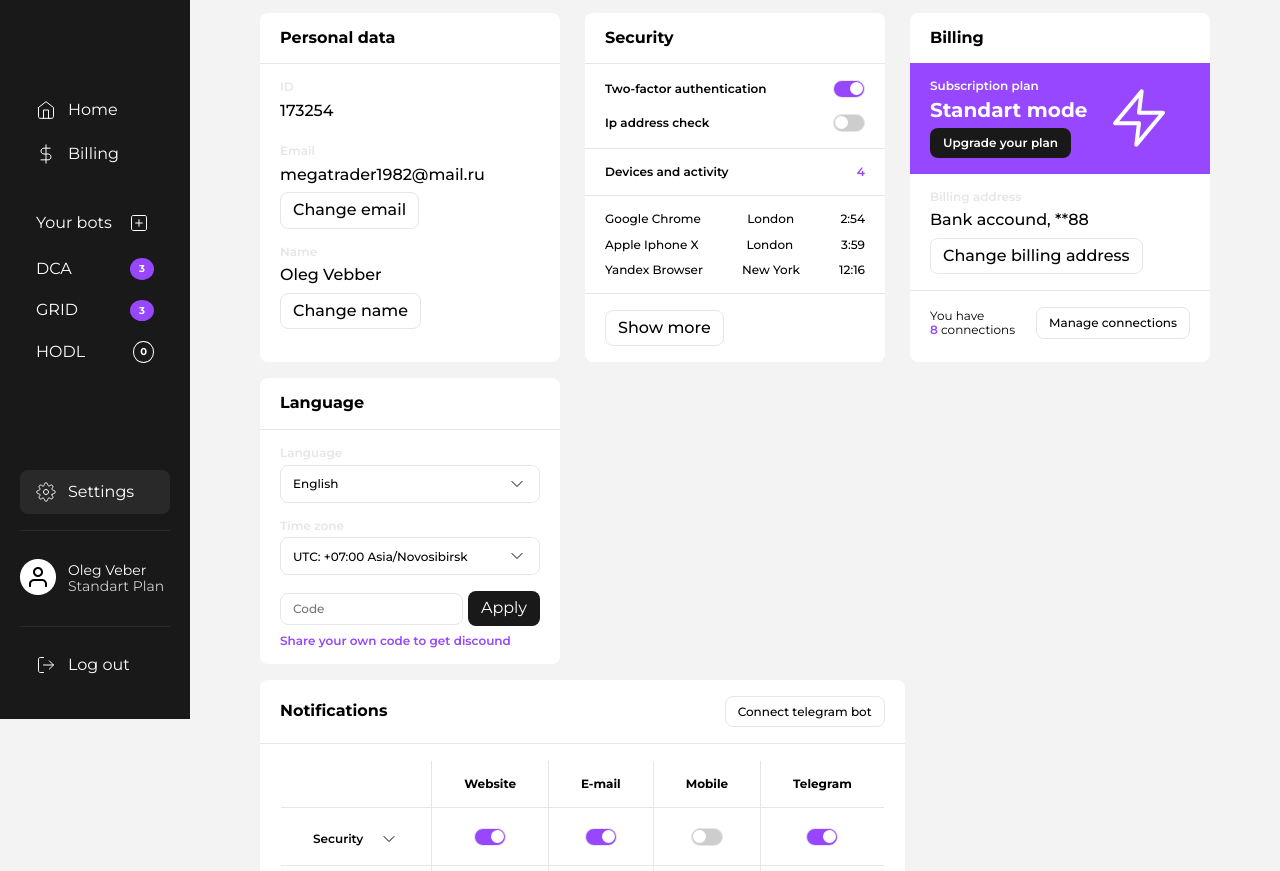
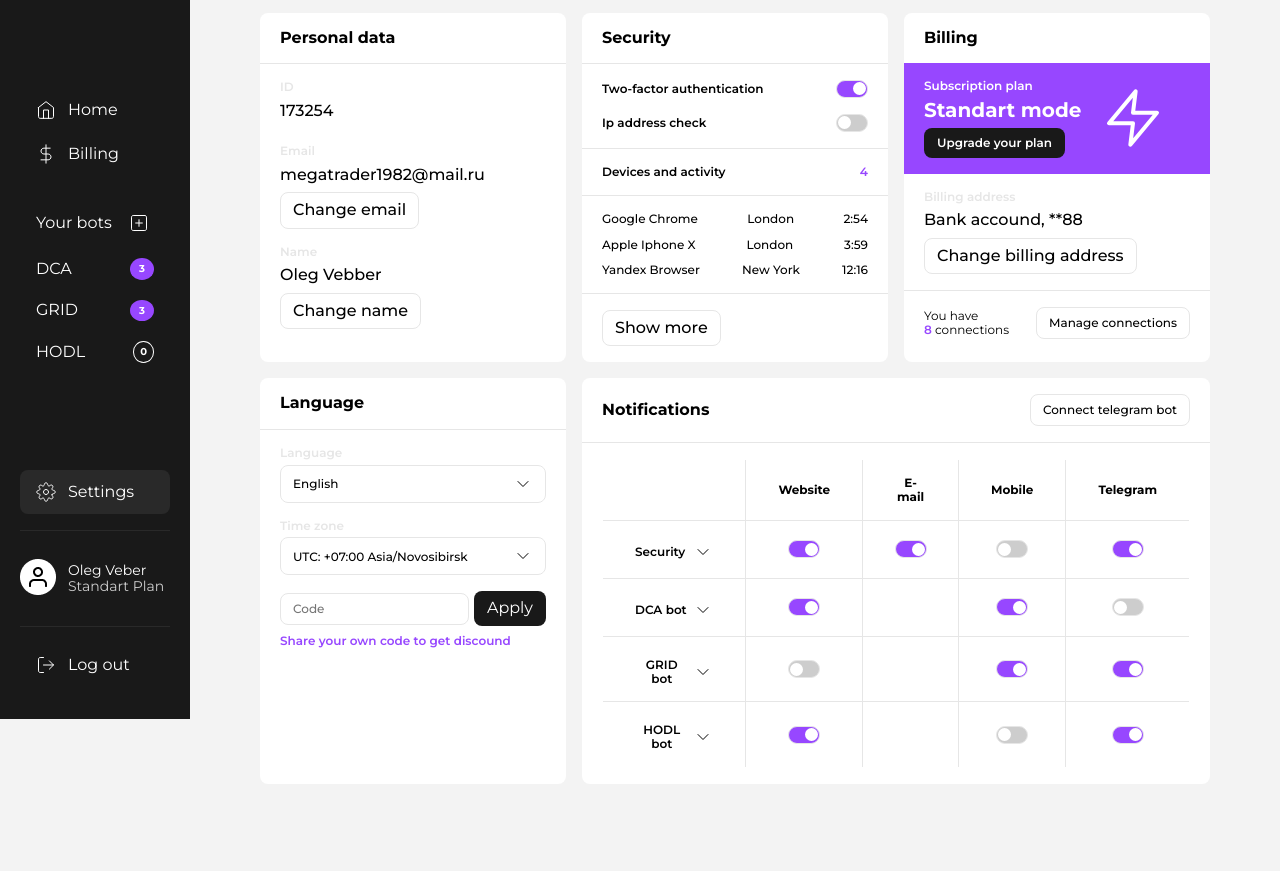
Before and after one commit to azeek21/ELOGO_test, a website: page pure/index.html in a window 1280 px wide. Shown: the part 81-952 px from the top of the page. After the commit the page ends 913 px from the top, so only its background shows below. Drawn offline with Linux system fonts and the light colour scheme.

Commit message:
refactor: main page re-layout

```diff
--- a/pure/assets/scss/card/_card.scss
+++ b/pure/assets/scss/card/_card.scss
@@ -4,7 +4,6 @@
     display: flex;
     flex-direction: column;
     min-width: 300px;
-
     &__item {
         padding: 16px 20px;
         display: flex;
--- a/pure/assets/scss/page/_page.scss
+++ b/pure/assets/scss/page/_page.scss
@@ -10,10 +10,12 @@
         border-radius: var(--border-big);
     }
     &__content {
-        display: flex;
-        padding: 1rem 0;
-        justify-content: space-between;
-        flex-wrap: wrap;
+        padding: 16px 0;
+        display: grid;
+        grid-template-columns: repeat(3, 1fr);
         gap: 1rem;
     }
+    .span_2 {
+        grid-column: 2/ span 2;
+    }
 }
--- a/pure/index.html
+++ b/pure/index.html
@@ -287,7 +287,7 @@
                     </div>
                 </div>
 
-                <div class="card">
+                <div class="card span_2">
                     <div class="card__item">
                         <div class="divided">
                             <h4 class="card__title">Notifications</h4>
```
Also changed, not shown: pure/assets/css/style.css, 1 other file.
